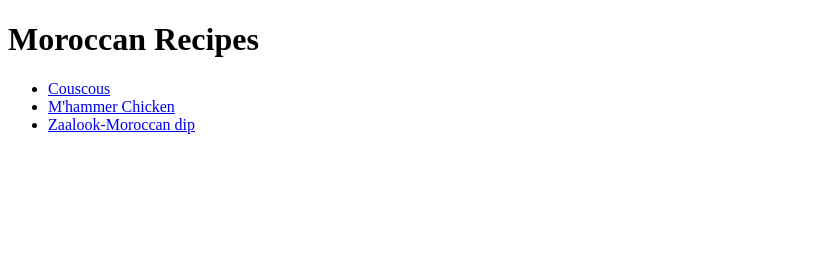
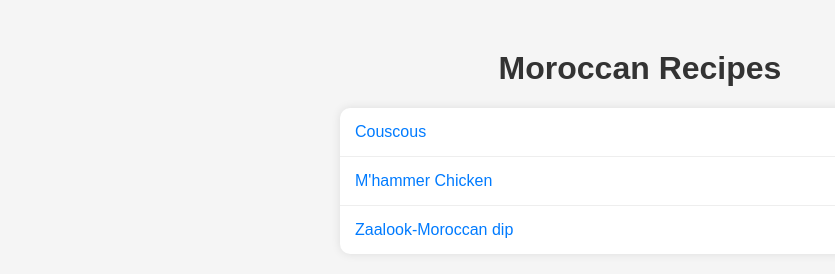
Before and after one commit to GuiguiSalma/Recipes-website, a plain HTML site: page index.html in a window 1280 px wide. Shown: the whole page, without its empty margins (0-835 px from the left). Drawn offline with Linux system fonts and the light colour scheme.

Commit message:
adding some basic css to the homepage aka index.html file

```diff
--- a/index.html
+++ b/index.html
@@ -4,16 +4,50 @@
     <meta charset="UTF-8">
     <meta name="viewport" content="width=device-width, initial-scale=1.0">
     <title>Guigz Recipes</title>
+    <style>
+        body {
+            font-family: Arial, sans-serif;
+            background-color: #f5f5f5;
+            margin: 0;
+            padding: 0;
+        }
+        h1 {
+            text-align: center;
+            color: #333;
+            margin-top: 50px;
+        }
+        ul {
+            list-style-type: none;
+            padding: 0;
+            margin: 20px auto;
+            width: 80%;
+            max-width: 600px;
+            background-color: #fff;
+            border-radius: 10px;
+            box-shadow: 0 0 10px rgba(0, 0, 0, 0.1);
+        }
+        li {
+            padding: 15px;
+            border-bottom: 1px solid #eee;
+        }
+        li:last-child {
+            border-bottom: none;
+        }
+        a {
+            text-decoration: none;
+            color: #007bff;
+        }
+        a:hover {
+            color: #0056b3;
+        }
+    </style>
 </head>
 <body>
     <h1>Moroccan Recipes</h1>
     <ul>
-        <li><a href="./recipes/couscous.html" target="_blank" rel="noopener noreferrer" > Couscous</a></li>
-        <li><a href="./recipes/M'hammar chicken.html" target="_blank" rel="noopener noreferrer" > M'hammer Chicken</a></li>
-        <li><a href="./recipes/Zaalouk.html" target="_blank" rel="noopener noreferrer" > Zaalook-Moroccan dip</a></li>
-      </ul>
-
-
-
+        <li><a href="./recipes/couscous.html" target="_blank" rel="noopener noreferrer" >Couscous</a></li>
+        <li><a href="./recipes/M'hammar-chicken.html" target="_blank" rel="noopener noreferrer" >M'hammer Chicken</a></li>
+        <li><a href="./recipes/Zaalouk.html" target="_blank" rel="noopener noreferrer" >Zaalook-Moroccan dip</a></li>
+    </ul>
 </body>
 </html>
```
